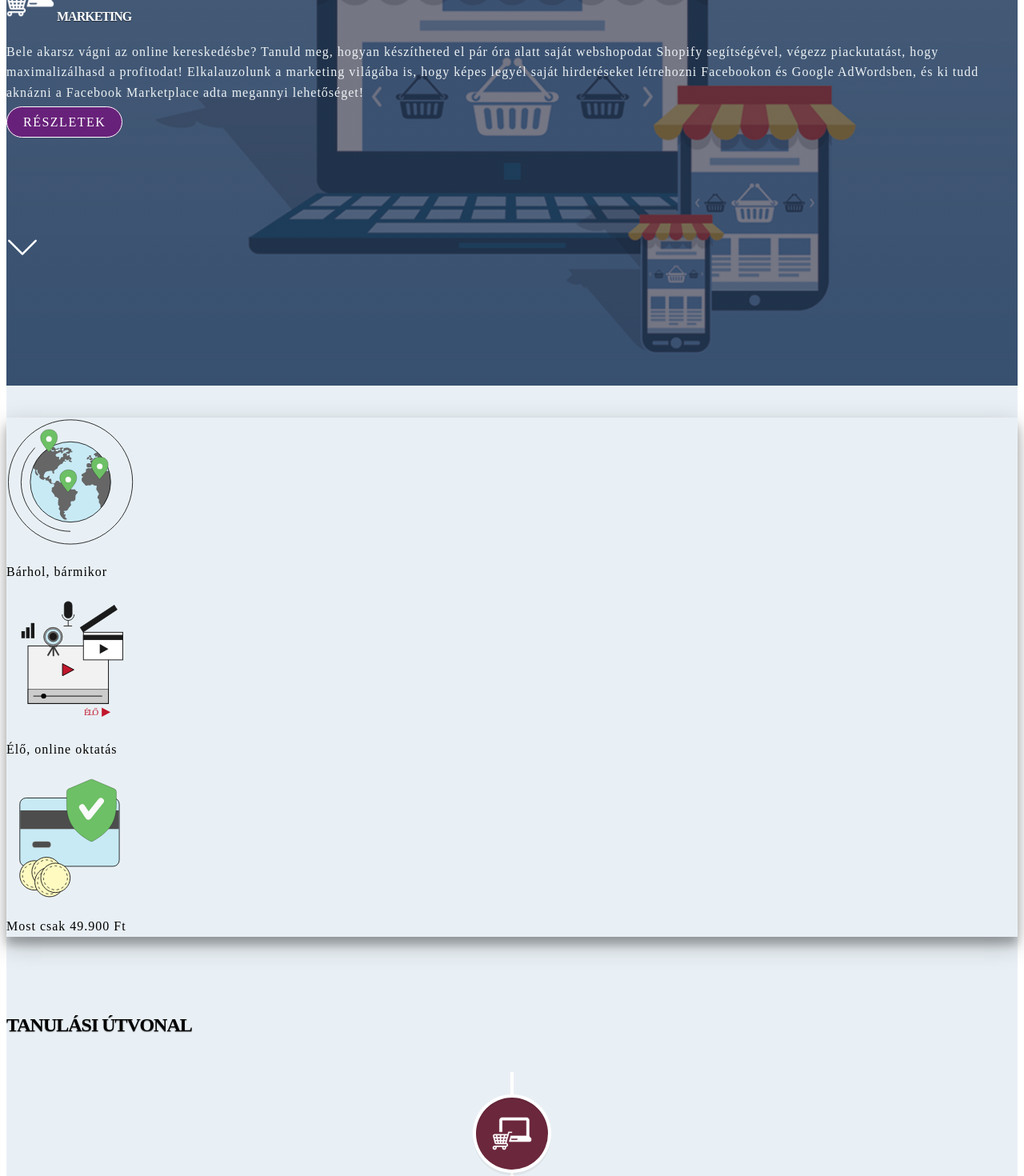
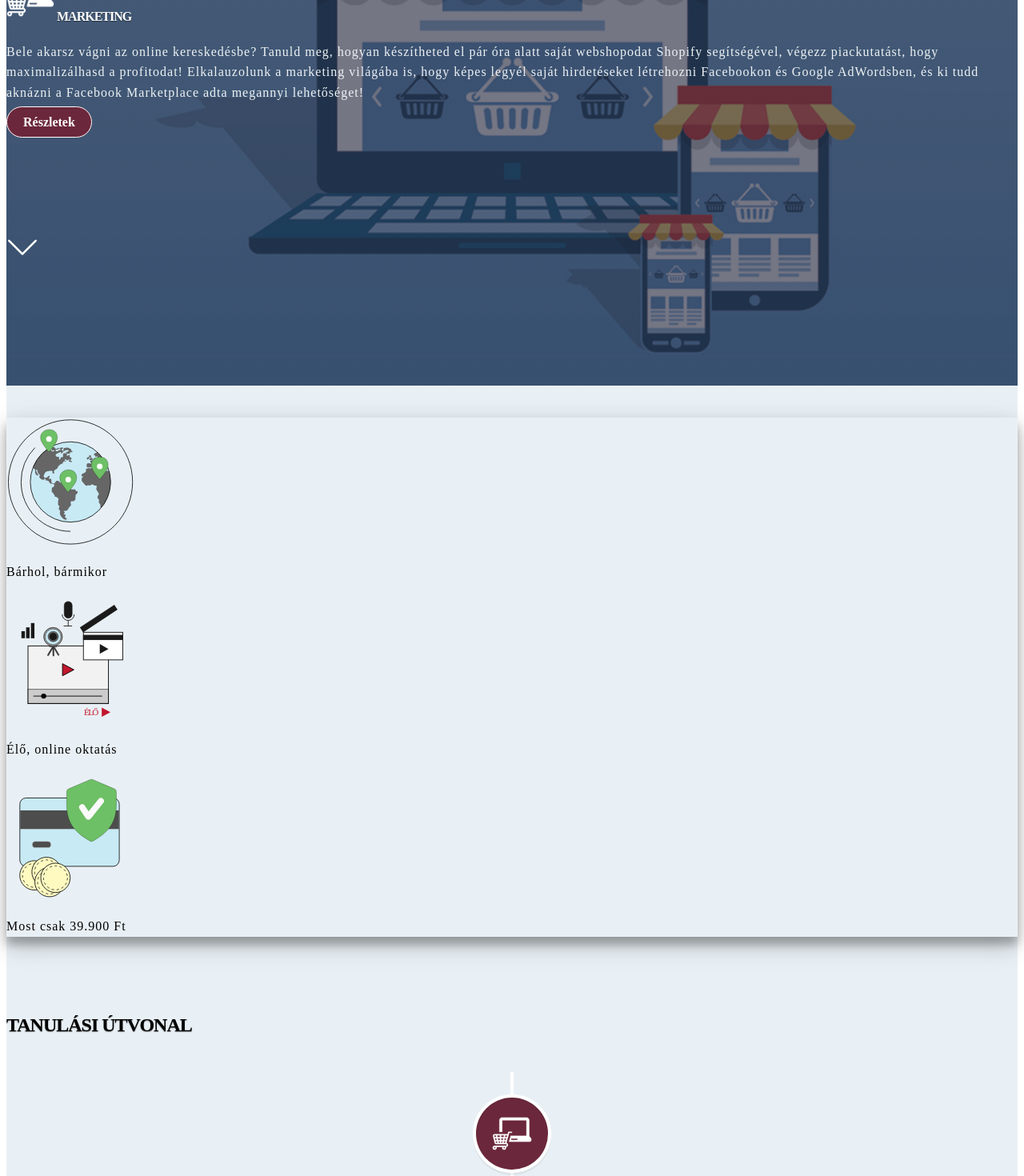
Before and after one commit to lkajtar/netacademia.hu, a Nuxt app: page /ecommerce in a window 1280 px wide. Shown: the part 400-1870 px from the top of the page at 80% size. Built offline with nearby package versions, Linux system fonts and the light colour scheme.

Commit message:
ecommerce quick fixek

```diff
--- a/pages/ecommerce.vue
+++ b/pages/ecommerce.vue
@@ -8,11 +8,13 @@
                   Elkalauzolunk a marketing világába is, hogy képes legyél saját hirdetéseket létrehozni Facebookon és
                   Google AdWordsben, és ki tudd aknázni a Facebook Marketplace adta megannyi lehetőséget!"
     >
-      <img slot="lead-icon" src="~/assets/ecommerce/ecommerce-icon.png" alt="ecommerce-icon" class="img-fluid" width="60">
-      <nuxt-link slot="call-to-action" to="#reszletek" class="btn-cus btn-cus-purple btn-lg ml-3 px-5">Részletek</nuxt-link>
+      <img slot="lead-icon" src="~/assets/ecommerce/ecommerce-icon.png" alt="ecommerce-icon" class="img-fluid"
+           width="60">
+      <nuxt-link slot="call-to-action" to="#reszletek" class="btn-cus btn-cus-darkred btn-lg ml-3 px-5">Részletek
+      </nuxt-link>
     </CertiTopHero>
 
-    <CertiFeatures price="Most csak 49.900 Ft"></CertiFeatures>
+    <CertiFeatures price="Most csak 39.900 Ft"></CertiFeatures>
 
     <TimelineContainer id="reszletek">
       <TimelineCard title="Validáljuk ötletünket!"
@@ -165,12 +167,21 @@
     <div class="row justify-content-center text-center py-5 mx-0 align-self-center">
 
       <div class="col-12 col-lg-4 p-4 bg-card m-2 align-self-center py-5 px-3 single-special">
-        <p class="mb-4">A Certfied E-commerce Specialist tanfolyamcsomag ára<br>bruttó <span class="ar">49.900 Ft</span>
+        <p class="mb-4">A Certfied E-commerce Specialist tanfolyamcsomag ára <del>49.900 Ft</del> helyett, most <br>csak <span class="ar">39.900 Ft</span>
         </p>
         <gtm-link isAddToCart :gtm-data="GTMProductCollection.addToCartUnity"
                   href="https://netacademia.hu/Subscription/Create/certified-e-commerce-specialist"
-                  class="btn-cus btn-cus-purple btn-lg ml-3 px-5"
+                  class="btn-cus btn-cus-darkred btn-lg ml-3 px-5"
         >Megveszem!
+        </gtm-link>
+      </div>
+      <div class="col-12 col-lg-4 p-4 bg-card m-2 align-self-center py-5 px-3 single-special">
+        <p class="mb-4">E-commerce útvonalunk az Office előfizetésünk részét képezi, mely sok ehhez hasonló képzést
+          foglal magában. Nézz körbe, további tanfolyamainkért!</p>
+        <gtm-link isAddToCart :gtm-data="GTMProductCollection.addToCartUnity"
+                  href="/officecsomag"
+                  class="btn-cus btn-cus-darkred btn-lg ml-3 px-5"
+        >Érdekel!
         </gtm-link>
       </div>
     </div>
```
